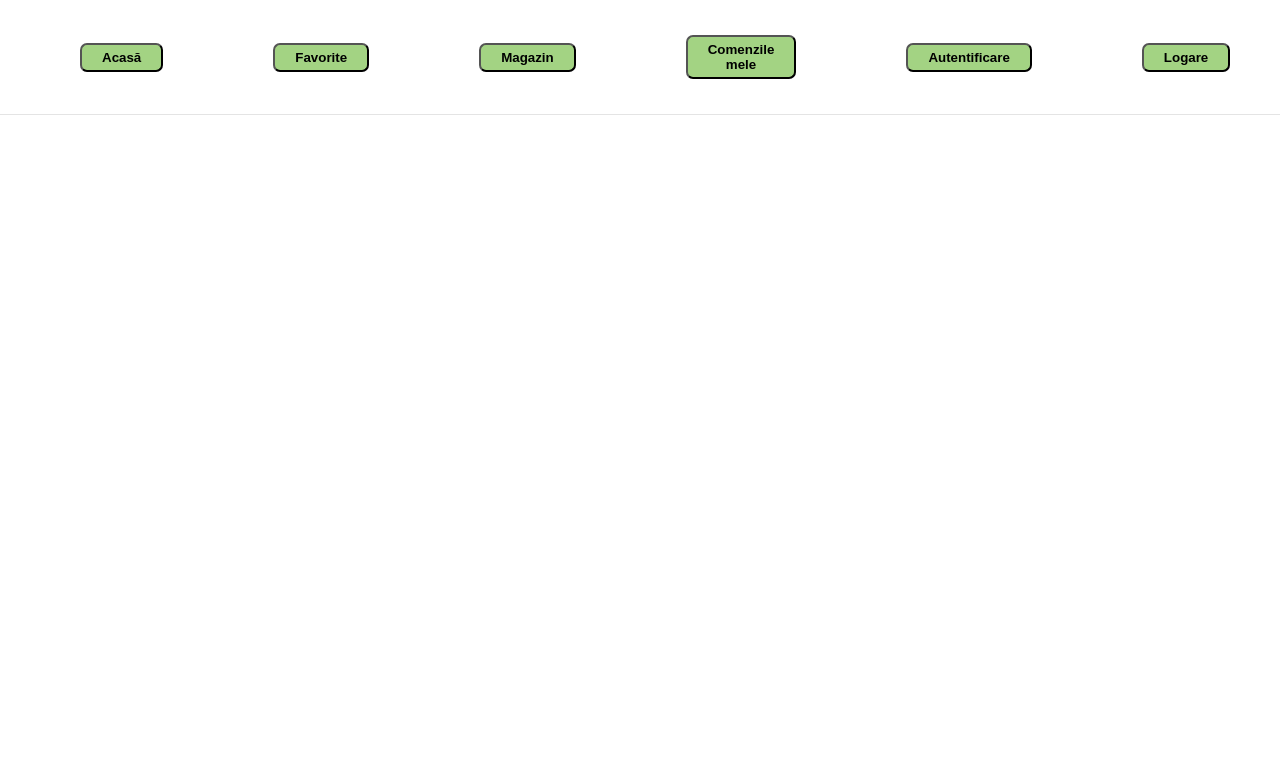
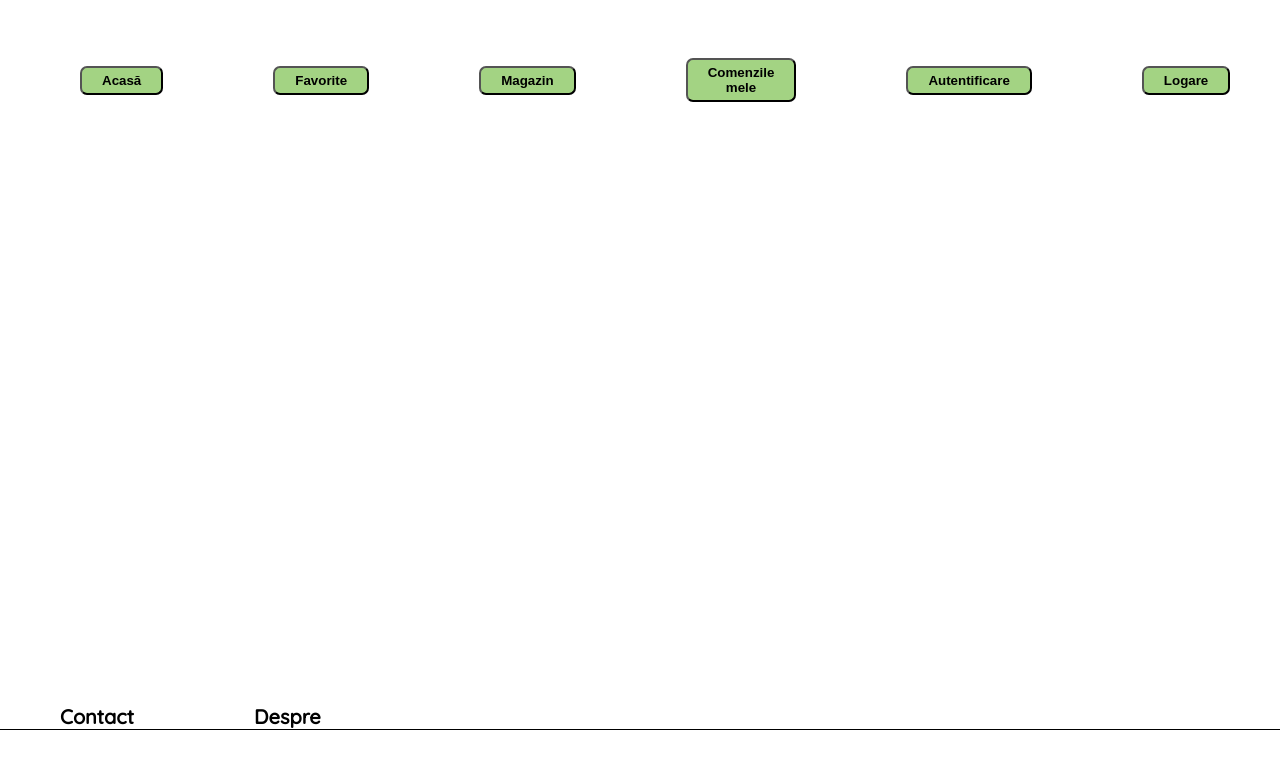
Before and after one commit to ManeaCiprian/ThePlantCorner, a React (Create React App) app: page / in a window 1280 px wide. Shown: the top 766 px of the page. Built offline with nearby package versions, Linux system fonts and the light colour scheme.

Commit message:
Updated the main page: added a bottom bar

```diff
--- /dev/null
+++ b/src/components/Bottombar.js
@@ -0,0 +1,13 @@
+import React from 'react'
+import { Link } from 'react-router-dom'
+
+export const Bottombar = () => {
+    return(
+        <div className='bottombar'>
+            <div className='left'>
+                <Link to='/contact' className='bottomlinks'>Contact</Link>
+                <Link to='/despre' className='bottomlinks'>Despre</Link>
+            </div>
+        </div>
+    )
+}
--- a/src/components/Home.js
+++ b/src/components/Home.js
@@ -2,11 +2,13 @@ import React from 'react'
 import { Navbar } from './Navbar'
 import { Products } from './Products'
 import '../css/Home.css'
+import { Bottombar } from './Bottombar'
 
 export const Home = () => {
     return(
         <div className='wrapper'>
             <Navbar/>
+            <Bottombar/>
         </div>
     )
 }
--- a/src/css/Home.css
+++ b/src/css/Home.css
@@ -8,17 +8,16 @@
 .navbox{
     width: 100%;
     height: auto;
-    border-bottom: 1px solid #e4e4e4;
     display: flex;
     flex-direction: row;
     justify-content: space-between;
     align-items: center;
-    padding: 7px 25px;
+    padding: 20px 25px;
 }
 
 .navbox .leftside{
-    width: 160px;
-    height: 100px;
+    width: 165px;
+    height: 120px;
 }
 
 .navbox .leftside img{
@@ -37,3 +36,29 @@
     font-weight: 900;
     margin: auto 55px;
 }
+
+/*bottom bar*/
+
+.bottombar{
+    position: absolute;
+    bottom: 70px;
+    width: 100%;
+    height: auto;
+    flex-direction: row;
+    justify-content: space-between;
+    align-items: center;
+    border-bottom: 1px solid #000;
+}
+
+.bottombar .left{
+    display: contents;
+    flex-direction:row;
+}
+
+.bottombar .left .bottomlinks{
+    font-size: 20px;
+    color: #000;
+    font-weight: 600;
+    margin: auto 60px;
+    text-decoration: none;
+}
```
